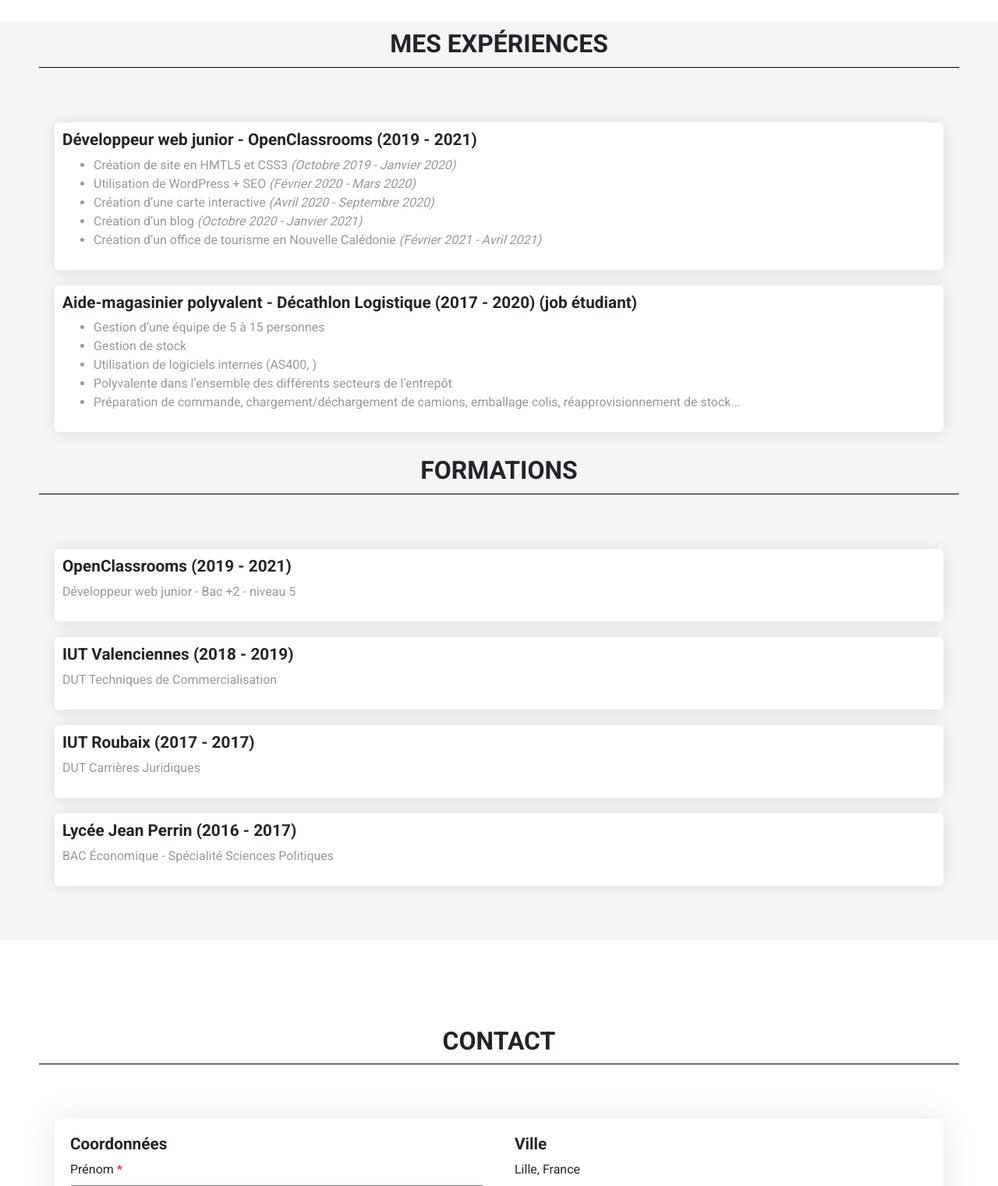
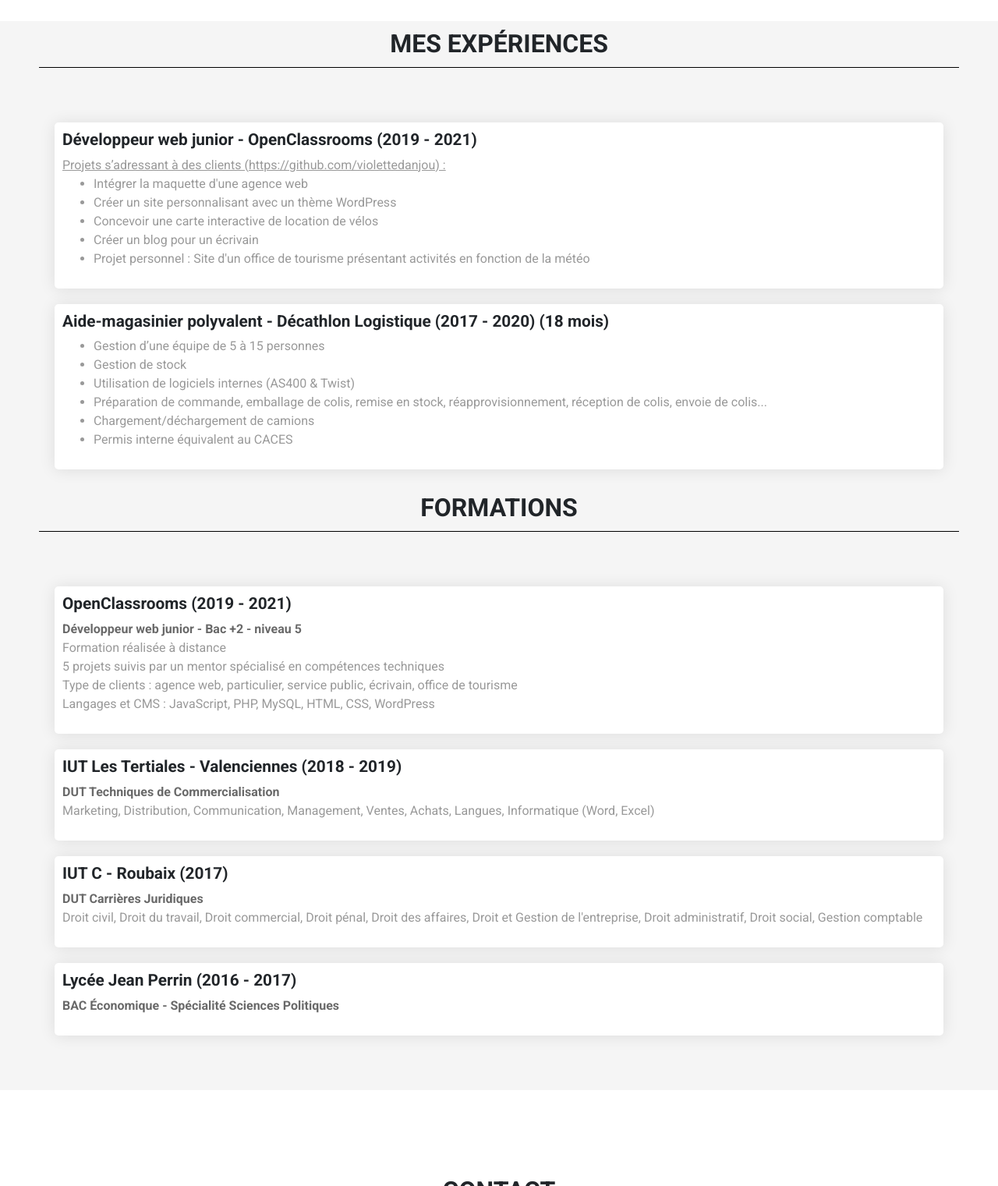
Before and after one commit to violettedanjou/Site_personnel, a PHP site: page / in a window 1280 px wide. Shown: the part 4271-5792 px from the top of the page at 78% size. Run offline with PHP 8.4, Linux system fonts and the light colour scheme; some libraries are stand-ins or nearby versions.

Commit message:
Changement contenu formations & experiences

```diff
--- a/app/public/style.css
+++ b/app/public/style.css
@@ -303,10 +303,20 @@ h5
 	background-color: #ffffff;
 	box-shadow: 0 1px 20px rgba(0, 0, 0, .1);
 }
+#span-career
+{
+	text-decoration: underline;
+	color: #999999;
+}
 #ol-career, .p-career
 {
 	list-style-type: disc;
 	color: #999999;
+}
+.span-career
+{
+	color: #696969;
+	font-weight: bold;
 }
 em
 {
@@ -324,40 +334,11 @@ h6
 {
 	box-shadow: 0 1px 40px rgba(0, 0, 0, .1);
 }
-form
-{
-	display: flex;
-	flex-direction: column;
-}
-.star-form
-{
-	font-weight: bold;
-	color: #dc3545;
-}
-#message
-{
-	height: 100px;
-}
-#send
-{
-	width: 50%;
-	padding: 10px;
-	text-align: center;
-	border: 1px solid transparent;
-	border-radius: 2px;
-	background-color: #0f70fd;
-	color: #ffffff;
-}
-#send:hover
-{
-	background-color: #ffffff;
-	color: #0f70fd;
-	border: 1px solid #0f70fd;
-}
+
 iframe
 {
 	width: 100%;
-	height: 50%;
+	height: 90%;
 	margin-top: 10px;
 	margin-bottom: 20px;
 }
--- a/app/view/template.php
+++ b/app/view/template.php
@@ -294,23 +294,26 @@
 
 					<div class="col-12 career">
 						<h6>Développeur web junior - OpenClassrooms (2019 - 2021)</h6>
+						<span id="span-career">Projets s’adressant à des clients (https://github.com/violettedanjou) :</span>
+
 							<ol id="ol-career">
-								<li>Création de site en HMTL5 et CSS3 <em>(Octobre 2019 - Janvier 2020)</em></li>
-								<li>Utilisation de WordPress + SEO <em>(Février 2020 - Mars 2020)</em></li>
-								<li>Création d’une carte interactive <em>(Avril 2020 - Septembre 2020)</em></li>
-								<li>Création d’un blog <em>(Octobre 2020 - Janvier 2021)</em></li>
-								<li>Création d’un office de tourisme en Nouvelle Calédonie <em>(Février 2021 - Avril 2021)</em></li>
+								<li>Intégrer la maquette d'une agence web</li>
+								<li>Créer un site personnalisant avec un thème WordPress</li>
+								<li>Concevoir une carte interactive de location de vélos</li>
+								<li>Créer un blog pour un écrivain</li>
+								<li>Projet personnel : Site d'un office de tourisme présentant activités en fonction de la météo</li>
 							</ol>
 					</div>
 
 					<div class="col-12 career">
-						<h6>Aide-magasinier polyvalent - Décathlon Logistique (2017 - 2020) (job étudiant)</h6>
+						<h6>Aide-magasinier polyvalent - Décathlon Logistique (2017 - 2020) (18 mois)</h6>
 							<ol id="ol-career">
 								<li>Gestion d’une équipe de 5 à 15 personnes</li>
 								<li>Gestion de stock</li>
-								<li>Utilisation de logiciels internes (AS400, )</li>
-								<li>Polyvalente dans l’ensemble des différents secteurs de l’entrepôt</li>
-								<li>Préparation de commande, chargement/déchargement de camions, emballage colis, réapprovisionnement de stock...</li>
+								<li>Utilisation de logiciels internes (AS400 & Twist)</li>
+								<li>Préparation de commande, emballage de colis, remise en stock, réapprovisionnement, réception de colis, envoie de colis...</li>
+								<li>Chargement/déchargement de camions</li>
+								<li>Permis interne équivalent au CACES</li>
 							</ol>
 					</div>
 
@@ -324,28 +327,34 @@
 					<div class="col-12 career">
 						<h6>OpenClassrooms (2019 - 2021)</h6>
 						<p class="p-career">
-							Développeur web junior - Bac +2 - niveau 5
+							<span class="span-career">Développeur web junior - Bac +2 - niveau 5</span><br/>
+							Formation réalisée à distance<br/>
+							5 projets suivis par un mentor spécialisé en compétences techniques<br/>
+							Type de clients : agence web, particulier, service public, écrivain, office de tourisme<br/>
+							Langages et CMS : JavaScript, PHP, MySQL, HTML, CSS, WordPress<br/>
 						</p>
 					</div>
 
 					<div class="col-12 career">
-						<h6>IUT Valenciennes (2018 - 2019)</h6>
+						<h6>IUT Les Tertiales - Valenciennes (2018 - 2019)</h6>
 						<p class="p-career">
-							DUT Techniques de Commercialisation
+							<span class="span-career">DUT Techniques de Commercialisation</span><br/>
+							Marketing, Distribution, Communication, Management, Ventes, Achats, Langues, Informatique (Word, Excel)
 						</p>
 					</div>
 
 					<div class="col-12 career">
-						<h6>IUT Roubaix (2017 - 2017)</h6>
+						<h6>IUT C - Roubaix (2017)</h6>
 						<p class="p-career">
-							DUT Carrières Juridiques
+							<span class="span-career">DUT Carrières Juridiques</span><br/>
+							Droit civil, Droit du travail, Droit commercial, Droit pénal, Droit des affaires, Droit et Gestion de l'entreprise, Droit administratif, Droit social, Gestion comptable
 						</p>
 					</div>
 
 					<div class="col-12 career">
 						<h6>Lycée Jean Perrin (2016 - 2017)</h6>
 						<p class="p-career">
-							BAC Économique - Spécialité Sciences Politiques
+							<span class="span-career">BAC Économique - Spécialité Sciences Politiques</span>
 						</p>
 					</div>
 				</div>
@@ -362,22 +371,13 @@
 				<div class="row contact">
 					<div class="col-12 col-md-6">
 						<h6>Coordonnées</h6>
-						<form action="index.php?action=validContact" method="post">
-							<label for="name">Prénom<strong class="star-form"> *</strong></label><input type="text" name="name" required minlength="5">
-							<label for="surname">Nom<strong class="star-form"> *</strong></label><input type="text" name="surname"required minlength="5"><br/>
-							<label for="email">Email<strong class="star-form"> *</strong></label><input type="email" name="email" placeholder="xxx@yy.fr" required minlength="7"><br/>
-							<label for="subject">Sujet</label><input type="text" name="subject" minlength="10"><br/>
-							<label for="content">Message<strong class="star-form"> *</strong></label><textarea name="content" id="message" placeholder="Ecrivez votre message ici ..." required minlength="10"></textarea><br/>
-							<input type="submit" name="send" value="Envoyer" id="send">
-						</form>
+						<p><strong>Email : </strong>violette.danjou@hotmail.fr</p><br/>
+						<h6>Ville</h6>
+						<p>Lille, France</p>
 					</div>
 					<div class="col-12 col-md-6">
-						<h6>Ville</h6>
-						<p>Lille, France</p>
-						<iframe src="https://www.google.com/maps/embed?pb=!1m18!1m12!1m3!1d80985.23059984011!2d2.977120874675211!3d50.631046507693576!2m3!1f0!2f0!3f0!3m2!1i1024!2i768!4f13.1!3m3!1m2!1s0x47c2d579b3256e11%3A0x40af13e81646360!2sLille!5e0!3m2!1sfr!2sfr!4v1610821376746!5m2!1sfr!2sfr" width="300" height="auto" frameborder="0" style="border:0;"></iframe><br/>
 
-						<h6>Téléphone</h6>
-						<p>06 XX XX XX XX</p>
+						<iframe src="https://www.google.com/maps/embed?pb=!1m18!1m12!1m3!1d80985.23059984011!2d2.977120874675211!3d50.631046507693576!2m3!1f0!2f0!3f0!3m2!1i1024!2i768!4f13.1!3m3!1m2!1s0x47c2d579b3256e11%3A0x40af13e81646360!2sLille!5e0!3m2!1sfr!2sfr!4v1610821376746!5m2!1sfr!2sfr" width="500" height="auto" frameborder="0" style="border:0;"></iframe><br/>
 					</div>
 				</div>
 
@@ -397,10 +397,10 @@
 		<a href="https://github.com/violettedanjou">
 			<i class="fab fa-github"></i>
 		</a>
-		<a href="https://www.linkedin.com/in/violette-danjou-56b461204/">
+		<a href="https://www.linkedin.com/in/violette-danjou">
 			<i class="fab fa-linkedin"></i>
 		</a>
-		<a href="https://www.instagram.com/violettedanj/">
+		<a href="https://www.instagram.com/a_table_yoyo/">
 			<i class="fab fa-instagram"></i>
 		</a>
 
```
